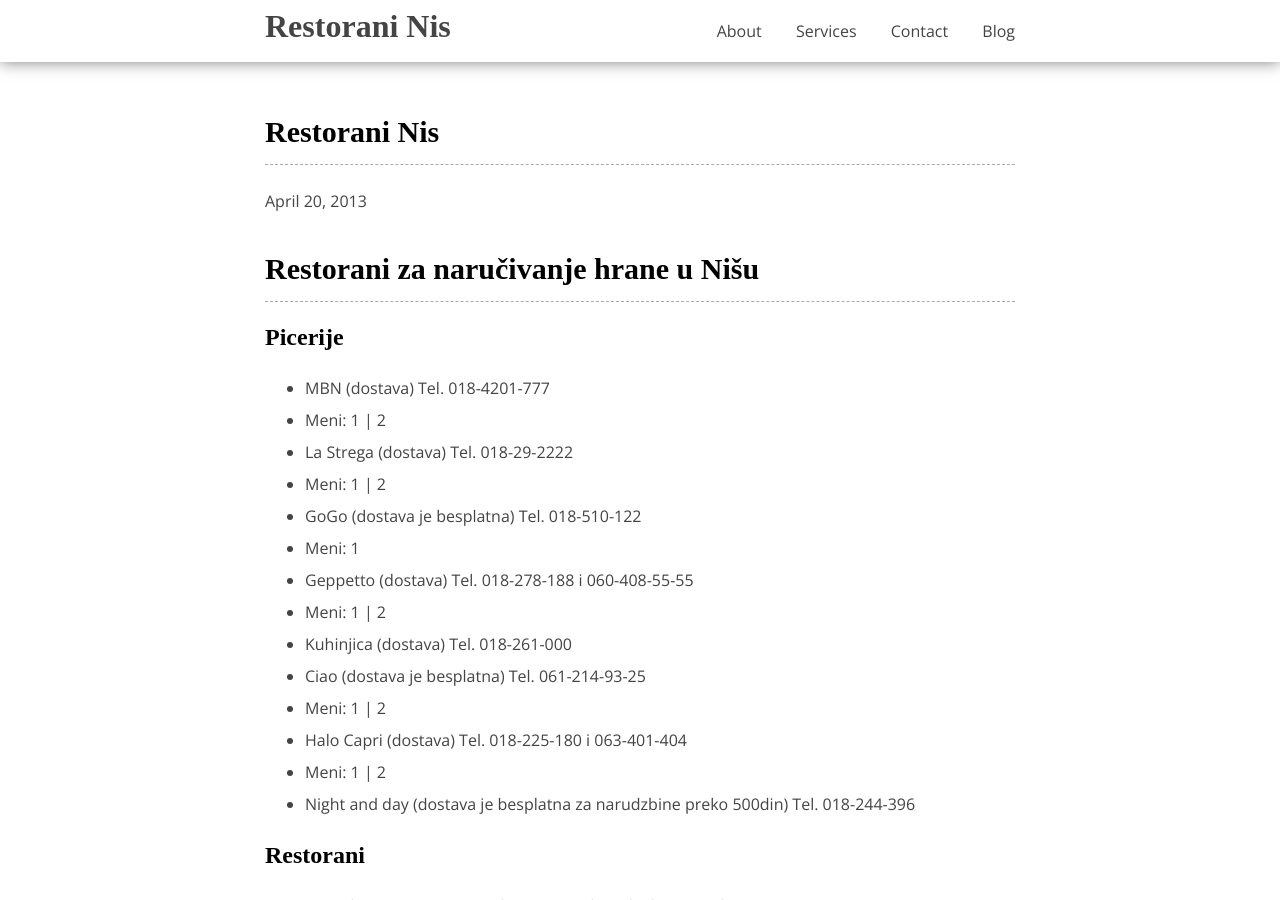
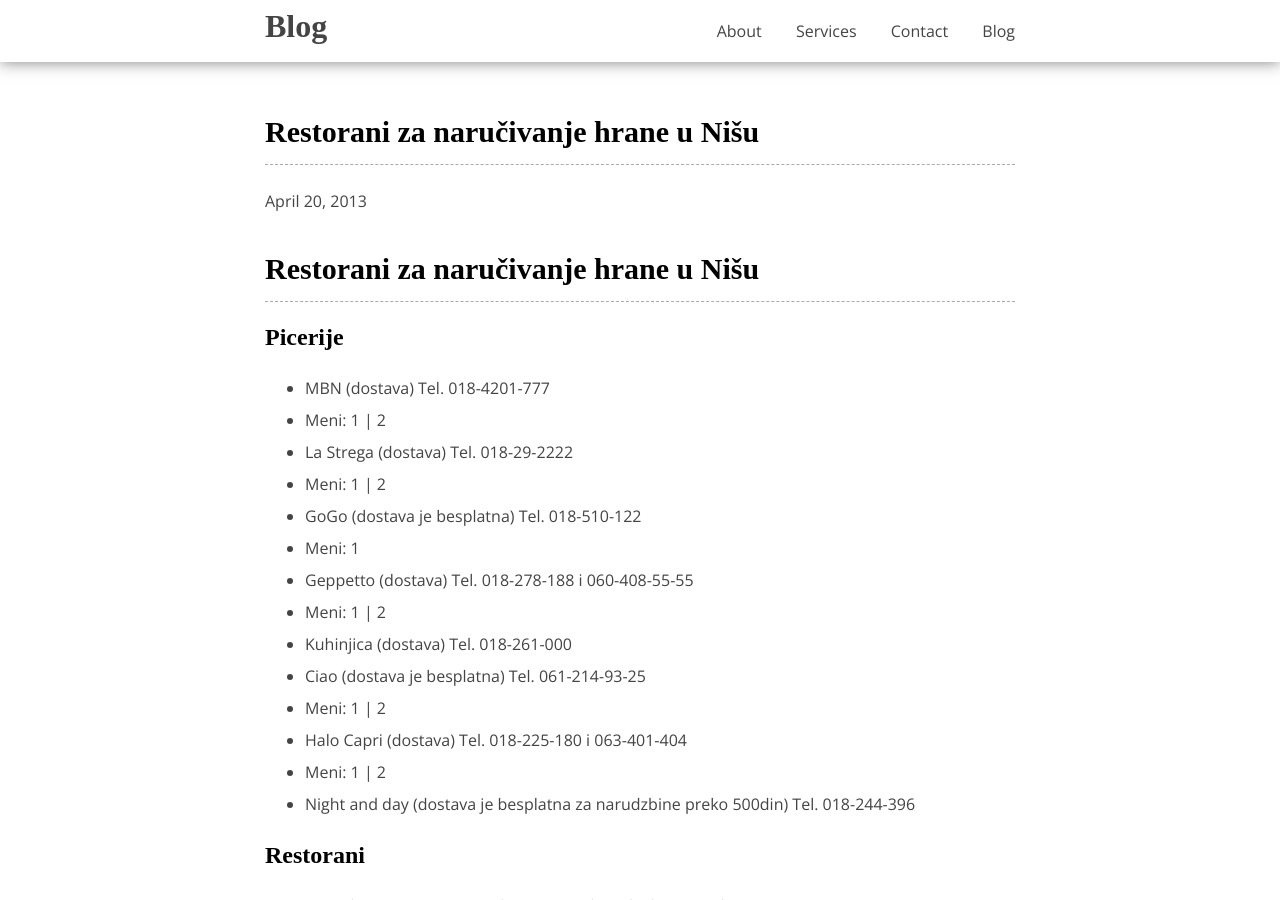
Before and after one commit to borivojevic/borivojevic.github.com, a Jekyll site: the page built from _posts/2013-04-20-restorani-nis.markdown, in a window 1280 px wide and 900 px high. Built offline with Jekyll 4.4.1, drawn with Linux system fonts in a browser that asks for light colours; some web fonts are replaced; Markdown is read by kramdown in place of the engine named in the settings.

Commit message:
Fix page titles and urls

```diff
--- a/_includes/header.html
+++ b/_includes/header.html
@@ -5,9 +5,9 @@
 
         <ul class="menu">
             <li><a href="/">About</a></li>
-            <li><a href="services.html">Services</a></li>
-            <li><a href="contact.html">Contact</a></li>
-            <li><a href="blog.html">Blog</a></li>
+            <li><a href="/services.html">Services</a></li>
+            <li><a href="/contact.html">Contact</a></li>
+            <li><a href="/blog.html">Blog</a></li>
         </ul>
     </div>
 </div>
--- a/_layouts/post.html
+++ b/_layouts/post.html
@@ -4,7 +4,7 @@ layout: default
 
 <section class="content">
 	<h1>
-		<a href="{{ page.url }}">{{ page.title }}</a>
+		<a href="{{ page.url }}">{{ page.subtitle }}</a>
 	</h1>
 
 	<section class="byline">
--- a/_posts/2013-04-20-restorani-nis.markdown
+++ b/_posts/2013-04-20-restorani-nis.markdown
@@ -1,6 +1,7 @@
 ---
 layout: post
-title: Restorani Nis
+title: Blog
+subtitle: Restorani za naručivanje hrane u Nišu
 category: posts
 ---
 
--- a/_posts/2013-04-20-vagrant-setup.markdown
+++ b/_posts/2013-04-20-vagrant-setup.markdown
@@ -1,6 +1,7 @@
 ---
 layout: post
-title: Vagrant Setup
+title: Blog
+subtitle: Setup Vagrant Instance
 category: posts
 ---
 
--- a/blog.html
+++ b/blog.html
@@ -9,7 +9,7 @@ title: Blog
 			<h2>Recent Posts</h2>
 				{% for post in site.posts %}
 				<p>
-					<span>{{ post.date | date: "%B %e, %Y" }}</span> <a href="{{ post.url }}">{{ post.title }}</a>
+					<span>{{ post.date | date: "%B %e, %Y" }}</span> <a href="{{ post.url }}">{{ post.subtitle }}</a>
 				</p>
 				{% endfor %}
 		</section>
```
